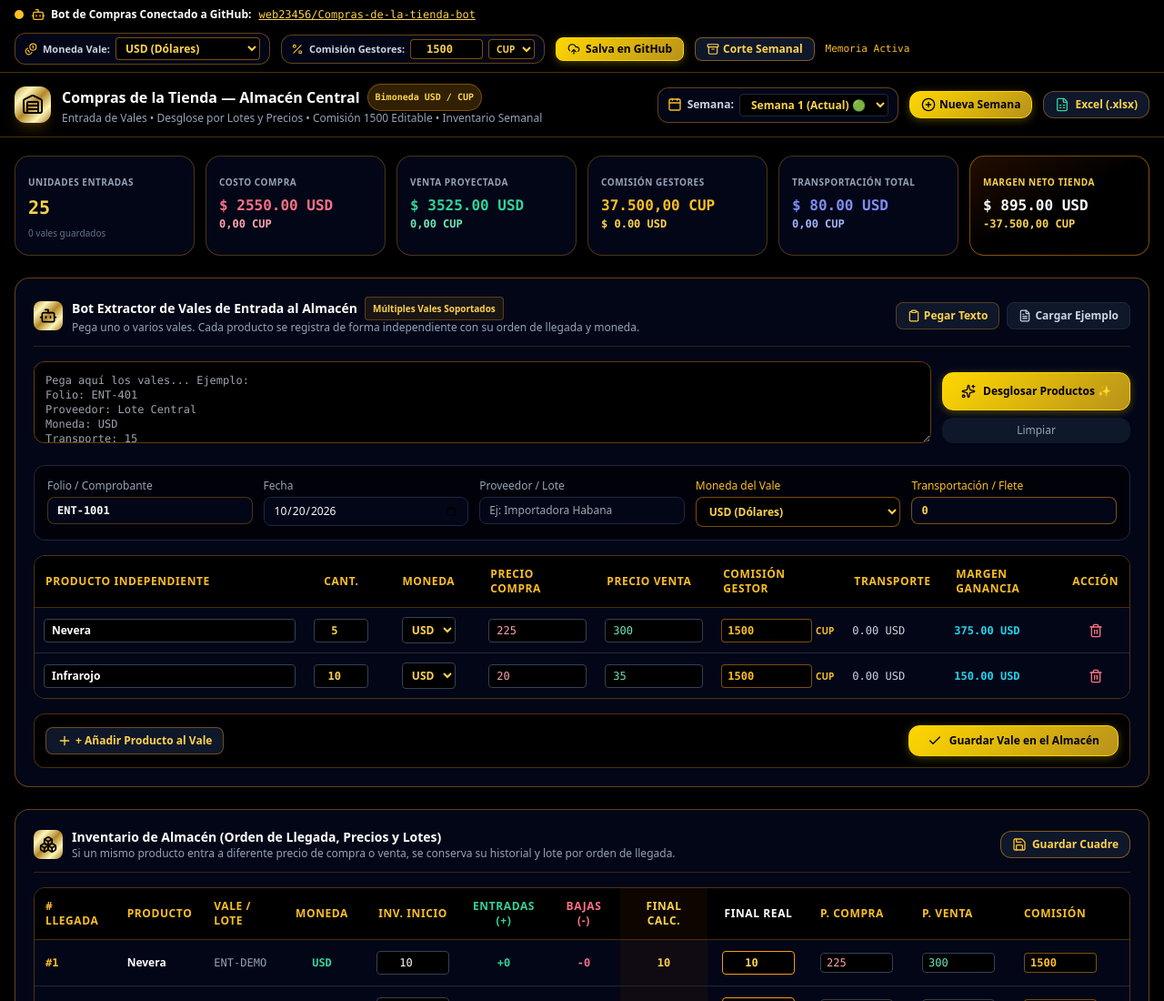
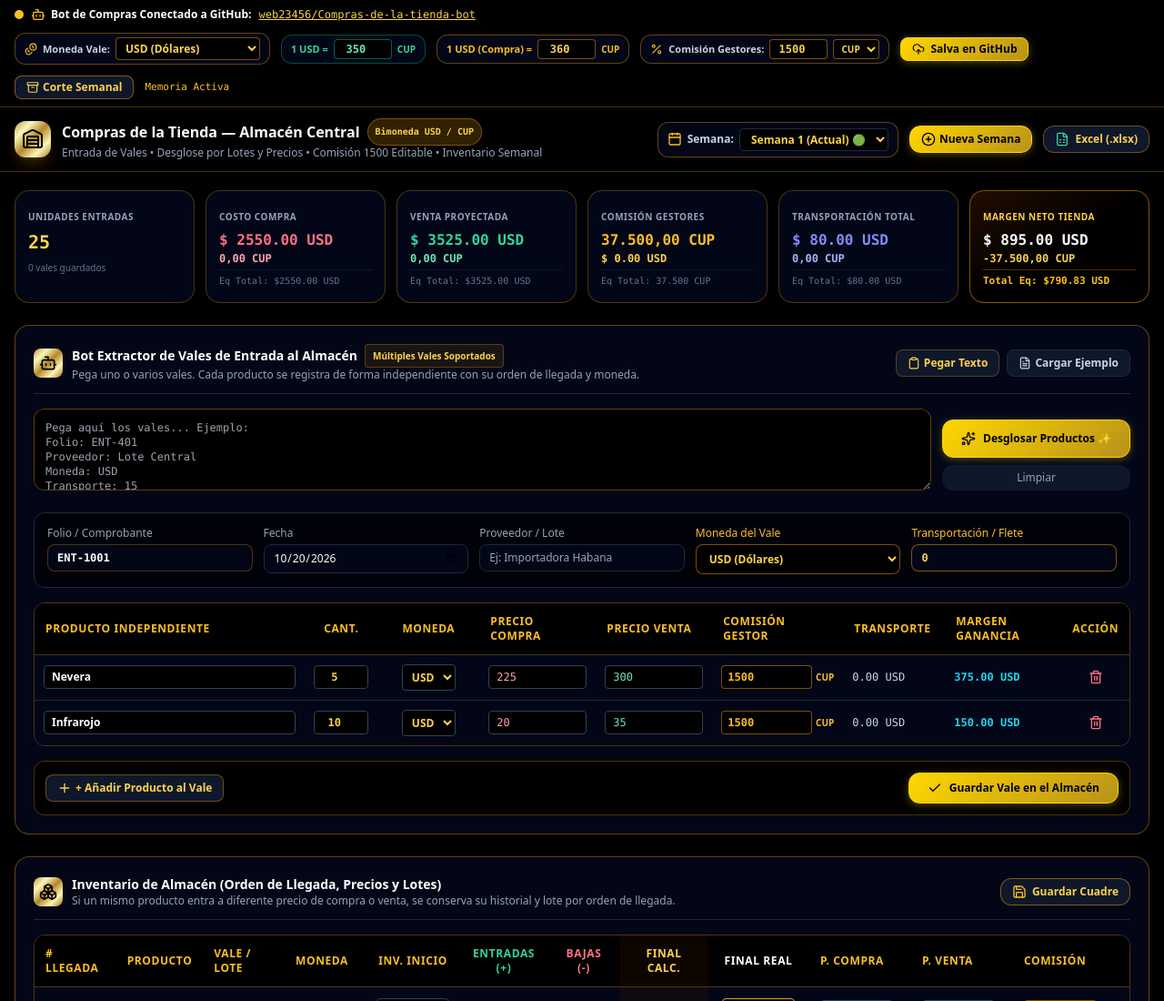
Before and after one commit to web23456/Compras-de-la-tienda-bot, a website: page index.html in a window 1280 px wide. Shown: the top 1100 px of the page at 91% size. Drawn offline with nearby package versions, Linux system fonts and the light colour scheme.

Commit message:
feat: Agregar tasas de conversion bidireccionales USD a CUP y CUP a USD con consolidacion financiera

```diff
--- a/index.html
+++ b/index.html
@@ -64,7 +64,7 @@
       <a href="https://github.com/web23456/Compras-de-la-tienda-bot" target="_blank" class="font-mono text-amber-300 hover:text-white underline">web23456/Compras-de-la-tienda-bot</a>
     </div>
 
-    <!-- Moneda Base de Trabajo y Comisión Global Editable -->
+    <!-- Moneda Base de Trabajo, Tasas de Conversión y Comisión Global Editable -->
     <div class="flex items-center gap-3 flex-wrap">
       <!-- Selector de Moneda de Registro -->
       <div class="flex items-center gap-1.5 bg-slate-950 border border-amber-500/40 px-2.5 py-1 rounded-xl">
@@ -76,11 +76,25 @@
         </select>
       </div>
 
+      <!-- Tasa de Conversión USD -> CUP -->
+      <div class="flex items-center gap-1.5 bg-slate-950 border border-emerald-500/40 px-2.5 py-1 rounded-xl" title="Tasa para convertir USD a CUP (ej: 1 USD = 350 CUP)">
+        <span class="text-[11px] font-bold text-emerald-400">1 USD =</span>
+        <input type="number" step="0.1" id="input-tasa-usd-a-cup" value="350" onchange="actualizarTasasConversion()" class="w-16 bg-black border border-emerald-500/50 rounded px-1.5 py-0.5 text-center font-mono font-bold text-emerald-300 focus:outline-none text-xs">
+        <span class="text-[10px] text-emerald-400 font-bold">CUP</span>
+      </div>
+
+      <!-- Tasa de Conversión CUP -> USD -->
+      <div class="flex items-center gap-1.5 bg-slate-950 border border-amber-500/40 px-2.5 py-1 rounded-xl" title="Tasa para cambiar o comprar USD con CUP (ej: 360 CUP = 1 USD)">
+        <span class="text-[11px] font-bold text-amber-400">1 USD (Compra) =</span>
+        <input type="number" step="0.1" id="input-tasa-cup-a-usd" value="360" onchange="actualizarTasasConversion()" class="w-16 bg-black border border-amber-500/50 rounded px-1.5 py-0.5 text-center font-mono font-bold text-amber-300 focus:outline-none text-xs">
+        <span class="text-[10px] text-amber-400 font-bold">CUP</span>
+      </div>
+
       <!-- Comisión Gestores Editable (Por defecto 1500) -->
       <div class="flex items-center gap-1.5 bg-slate-950 border border-amber-500/40 px-2.5 py-1 rounded-xl">
         <i data-lucide="percent" class="w-3.5 h-3.5 text-amber-400"></i>
         <span class="text-[11px] font-bold text-slate-300">Comisión Gestores:</span>
-        <input type="number" id="input-comision-default" value="1500" onchange="actualizarComisionDefault(this.value)" class="w-20 bg-black border border-amber-500/50 rounded px-1.5 py-0.5 text-center font-mono font-bold text-amber-300 focus:outline-none text-xs">
+        <input type="number" id="input-comision-default" value="1500" onchange="actualizarComisionDefault(this.value)" class="w-16 bg-black border border-amber-500/50 rounded px-1.5 py-0.5 text-center font-mono font-bold text-amber-300 focus:outline-none text-xs">
         <select id="select-moneda-comision-default" onchange="actualizarMonedaComisionDefault(this.value)" class="bg-black text-amber-300 font-bold border border-amber-500/50 rounded px-1 py-0.5 text-[10px]">
           <option value="CUP" selected>CUP</option>
           <option value="USD">USD</option>
@@ -160,6 +174,7 @@
         <span class="text-[10px] font-bold text-slate-400 uppercase tracking-wider">Costo Compra</span>
         <div class="text-base font-black text-rose-400 mt-1 font-mono" id="kpi-costo-usd">$ 0.00 USD</div>
         <div class="text-xs font-bold text-rose-300 font-mono" id="kpi-costo-cup">0.00 CUP</div>
+        <div class="text-[10px] text-slate-500 font-mono mt-1 border-t border-slate-900 pt-1" id="kpi-costo-consolidado">Eq: $0.00 USD</div>
       </div>
 
       <!-- Venta Proyectada Bimoneda -->
@@ -167,6 +182,7 @@
         <span class="text-[10px] font-bold text-slate-400 uppercase tracking-wider">Venta Proyectada</span>
         <div class="text-base font-black text-emerald-400 mt-1 font-mono" id="kpi-venta-usd">$ 0.00 USD</div>
         <div class="text-xs font-bold text-emerald-300 font-mono" id="kpi-venta-cup">0.00 CUP</div>
+        <div class="text-[10px] text-slate-500 font-mono mt-1 border-t border-slate-900 pt-1" id="kpi-venta-consolidado">Eq: $0.00 USD</div>
       </div>
 
       <!-- Comisiones Gestores -->
@@ -174,6 +190,7 @@
         <span class="text-[10px] font-bold text-slate-400 uppercase tracking-wider">Comisión Gestores</span>
         <div class="text-base font-black text-amber-400 mt-1 font-mono" id="kpi-comision-cup">0.00 CUP</div>
         <div class="text-xs font-bold text-amber-300 font-mono" id="kpi-comision-usd">$ 0.00 USD</div>
+        <div class="text-[10px] text-slate-500 font-mono mt-1 border-t border-slate-900 pt-1" id="kpi-comision-consolidado">Eq: 0 CUP</div>
       </div>
 
       <!-- Transporte / Flete -->
@@ -181,6 +198,7 @@
         <span class="text-[10px] font-bold text-slate-400 uppercase tracking-wider">Transportación Total</span>
         <div class="text-base font-black text-indigo-400 mt-1 font-mono" id="kpi-transporte-usd">$ 0.00 USD</div>
         <div class="text-xs font-bold text-indigo-300 font-mono" id="kpi-transporte-cup">0.00 CUP</div>
+        <div class="text-[10px] text-slate-500 font-mono mt-1 border-t border-slate-900 pt-1" id="kpi-transporte-consolidado">Eq: $0.00 USD</div>
       </div>
 
       <!-- Ganancia Neta -->
@@ -188,6 +206,7 @@
         <span class="text-[10px] font-bold text-amber-300 uppercase tracking-wider">Margen Neto Tienda</span>
         <div class="text-base font-black text-white mt-1 font-mono" id="kpi-margen-usd">$ 0.00 USD</div>
         <div class="text-xs font-bold text-amber-300 font-mono" id="kpi-margen-cup">0.00 CUP</div>
+        <div class="text-[11px] font-black text-amber-400 font-mono mt-1 border-t border-amber-500/30 pt-1" id="kpi-margen-consolidado">Total Eq: $0.00 USD</div>
       </div>
     </div>
 
@@ -462,6 +481,8 @@
       comisionDefault: 1500,
       monedaComisionDefault: 'CUP',
       monedaGlobal: 'USD',
+      tasaUsdACup: 350, // 1 USD = 350 CUP
+      tasaCupAUsd: 360, // 360 CUP = 1 USD (tasa compra USD)
       semanas: [
         { id: 1, nombre: 'Semana 1 (Actual)', cerrada: false }
       ],
@@ -519,6 +540,8 @@
       document.getElementById('input-comision-default').value = appData.comisionDefault || 1500;
       document.getElementById('select-moneda-comision-default').value = appData.monedaComisionDefault || 'CUP';
       document.getElementById('select-moneda-global').value = appData.monedaGlobal || 'USD';
+      document.getElementById('input-tasa-usd-a-cup').value = appData.tasaUsdACup || 350;
+      document.getElementById('input-tasa-cup-a-usd').value = appData.tasaCupAUsd || 360;
       document.getElementById('vale-fecha').value = new Date().toISOString().split('T')[0];
 
       inicializarFormularioValeConItemsPorDefecto();
@@ -541,6 +564,13 @@
         };
       }
       return appData.datosSemanales[semanaId];
+    }
+
+    function actualizarTasasConversion() {
+      appData.tasaUsdACup = parseFloat(document.getElementById('input-tasa-usd-a-cup').value) || 350;
+      appData.tasaCupAUsd = parseFloat(document.getElementById('input-tasa-cup-a-usd').value) || 360;
+      persistirEstado();
+      renderizarTodo();
     }
 
     function cambiarMonedaGlobal(mon) {
@@ -1169,23 +1199,41 @@ Transporte: 2500
       const margenUSD = ventaUSD - costoUSD - transpUSD - gastosUSD - comisionUSD;
       const margenCUP = ventaCUP - costoCUP - transpCUP - gastosCUP - comisionCUP;
 
+      // Tasas de conversión configuradas
+      const rateUsdToCup = appData.tasaUsdACup || 350;
+      const rateCupToUsd = appData.tasaCupAUsd || 360;
+
+      // Consolidación en USD (convirtiendo CUP a USD usando tasaCupAUsd)
+      const costoConsolidadoUSD = costoUSD + (costoCUP > 0 ? (costoCUP / rateCupToUsd) : 0);
+      const ventaConsolidadaUSD = ventaUSD + (ventaCUP > 0 ? (ventaCUP / rateCupToUsd) : 0);
+      const transpConsolidadoUSD = transpUSD + (transpCUP > 0 ? (transpCUP / rateCupToUsd) : 0);
+      const margenConsolidadoUSD = margenUSD + (margenCUP !== 0 ? (margenCUP / rateCupToUsd) : 0);
+
+      // Consolidación de comisiones en CUP (convirtiendo USD a CUP usando tasaUsdACup)
+      const comisionConsolidadaCUP = comisionCUP + (comisionUSD > 0 ? (comisionUSD * rateUsdToCup) : 0);
+
       document.getElementById('kpi-unidades').textContent = totalUnidades;
       document.getElementById('kpi-vales-count').textContent = `${sData.valesEntrada.length} vales guardados`;
 
       document.getElementById('kpi-costo-usd').textContent = `$ ${costoUSD.toFixed(2)} USD`;
       document.getElementById('kpi-costo-cup').textContent = `${costoCUP.toLocaleString('es-ES', { minimumFractionDigits: 2 })} CUP`;
+      document.getElementById('kpi-costo-consolidado').textContent = `Eq Total: $${costoConsolidadoUSD.toFixed(2)} USD`;
 
       document.getElementById('kpi-venta-usd').textContent = `$ ${ventaUSD.toFixed(2)} USD`;
       document.getElementById('kpi-venta-cup').textContent = `${ventaCUP.toLocaleString('es-ES', { minimumFractionDigits: 2 })} CUP`;
+      document.getElementById('kpi-venta-consolidado').textContent = `Eq Total: $${ventaConsolidadaUSD.toFixed(2)} USD`;
 
       document.getElementById('kpi-comision-cup').textContent = `${comisionCUP.toLocaleString('es-ES', { minimumFractionDigits: 2 })} CUP`;
       document.getElementById('kpi-comision-usd').textContent = `$ ${comisionUSD.toFixed(2)} USD`;
+      document.getElementById('kpi-comision-consolidado').textContent = `Eq Total: ${comisionConsolidadaCUP.toLocaleString('es-ES', { maximumFractionDigits: 0 })} CUP`;
 
       document.getElementById('kpi-transporte-usd').textContent = `$ ${transpUSD.toFixed(2)} USD`;
       document.getElementById('kpi-transporte-cup').textContent = `${transpCUP.toLocaleString('es-ES', { minimumFractionDigits: 2 })} CUP`;
+      document.getElementById('kpi-transporte-consolidado').textContent = `Eq Total: $${transpConsolidadoUSD.toFixed(2)} USD`;
 
       document.getElementById('kpi-margen-usd').textContent = `$ ${margenUSD.toFixed(2)} USD`;
       document.getElementById('kpi-margen-cup').textContent = `${margenCUP.toLocaleString('es-ES', { minimumFractionDigits: 2 })} CUP`;
+      document.getElementById('kpi-margen-consolidado').textContent = `Total Eq: $${margenConsolidadoUSD.toFixed(2)} USD`;
 
       document.getElementById('resumen-gastos-box').textContent = `$${gastosUSD.toFixed(2)} USD / ${gastosCUP.toFixed(0)} CUP`;
 
```
